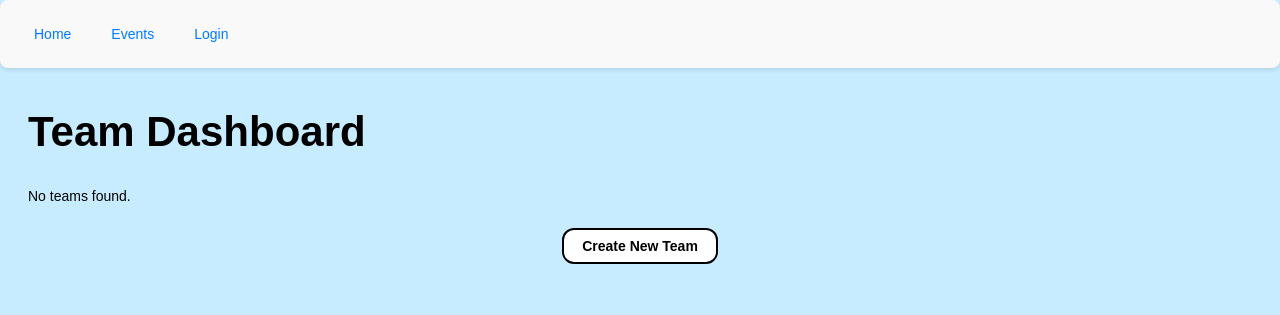
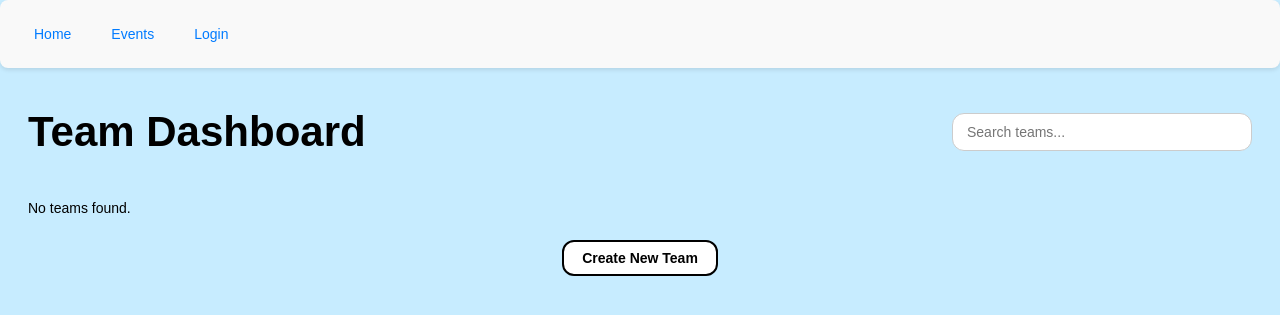
Before and after one commit to Yi-NightFish/HackHub, a Flask app: page /teams in a window 1280 px wide. Shown: the top 315 px of the page. Run offline with Flask 3, Linux system fonts and the light colour scheme; the visitor is signed in with stand-in values (Sample User, id 1); some libraries are stand-ins or nearby versions.

Commit message:
add search box at teams

```diff
--- a/app/routes.py
+++ b/app/routes.py
@@ -438,12 +438,24 @@ def toggle_subtask(id):
 @app.route("/teams")
 @login_required
 def teams():
-    all_teams = Team.query.all()
+    # nx
+    searchteams = request.args.get("searchteams", "").strip()
+
+    # all_teams = Team.query.all()
+    query = Team.query
+    if searchteams:
+        query = query.filter(Team.name.ilike(f"%{searchteams}%"))
+    all_teams = query.all()
+    # wy
     current_user = db.session.get(User, session["user_id"])
     # joined_team_ids = [
     #     member.team_id
     #     for member in TeamMember.query.filter_by(user_id = session["user_id"]).all()]
     joined_team_ids = [participation.team_id for participation in Participation.query.filter_by(user_id = session["user_id"]).filter(Participation.team_id != None).all()]
+    # nx
+    if request.headers.get("HX-Request"):
+        return render_template("/partials/team_list.html", teams = all_teams, current_user = current_user, joined_team_ids = joined_team_ids)
+    # wy
     return render_template("teams.html",
                            teams = all_teams,
                            current_user = current_user,
--- a/app/static/css/team.css
+++ b/app/static/css/team.css
@@ -10,11 +10,31 @@ body {
     padding: 20px 28px;
 }
 
+.team-header {
+    display: flex;
+    justify-content: space-between;
+    align-items: center;
+    margin-bottom: 30px;
+    width: 100%;
+}
+
 /* Main title */
 .team-title {
     font-size: 42px;
     font-weight: 900;
-    margin: 0 0 18px 0;
+    margin: 0;
+}
+
+/* team search */
+.search-box {
+    width: 100%;
+    max-width: 300px;
+    padding: 10px 14px;
+    margin: 0;
+    border: 1px solid #ccc;
+    border-radius: 12px;
+    background: white;
+    box-sizing: border-box;
 }
 
 /* Team dashboard grid */
--- /dev/null
+++ b/app/templates/partials/team_list.html
@@ -0,0 +1,18 @@
+{% for team in teams %}
+<a class="team-card" href="{{ url_for('team_detail', team_id=team.id) }}">
+    <h2>{{ team.name }}</h2>
+    <p>Motto: {{ team.motto or "-" }}</p>
+    <p>Team Members: {{ team.members|length }} / {{ team.max_members }}</p>
+    <p>Members Needed: {{ team.max_members - team.members|length }}</p>
+
+    {% if team.id in joined_team_ids %}
+    <p><strong>Status: Joined</strong></p>
+    {% elif team.members|length >= team.max_members %}
+    <p><strong>Status: Full</strong></p>
+    {% else %}
+    <p><strong>Status: Open</strong></p>
+    {% endif %}
+</a>
+{% else %}
+<p>No teams found.</p>
+{% endfor %}
--- a/app/templates/teams.html
+++ b/app/templates/teams.html
@@ -6,10 +6,12 @@
 
 {% block content %}
 <div class="team-page">
+    <div class="team-header">
     <h1 class="team-title">Team Dashboard</h1>
-
-    <div class="team-grid">
-        {% for team in teams %}
+        <input type="text" name="searchteams" placeholder="Search teams..." hx-get="{{ url_for('teams') }}" hx-trigger="keyup changed delay:300ms" hx-target="#team-list" hx-swap="innerHTML" class="search-box"/>
+    </div>
+    <div class="team-grid" id="team-list">
+        <!-- {% for team in teams %}
         <a class="team-card" href="{{ url_for('team_detail', team_id=team.id) }}">
             <h2>{{ team.name }}</h2>
             <p>Motto: {{ team.motto or "-" }}</p>
@@ -26,7 +28,8 @@
         </a>
         {% else %}
         <p>No teams found.</p>
-        {% endfor %}
+        {% endfor %} -->
+        {% include "partials/team_list.html" %}
     </div>
 
     <div class="bottom-line"></div>
```
